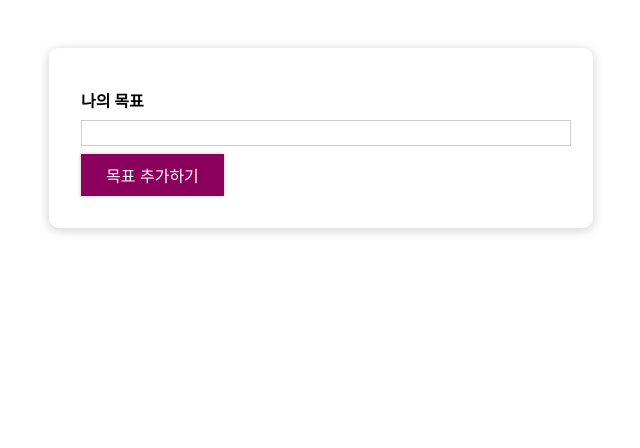
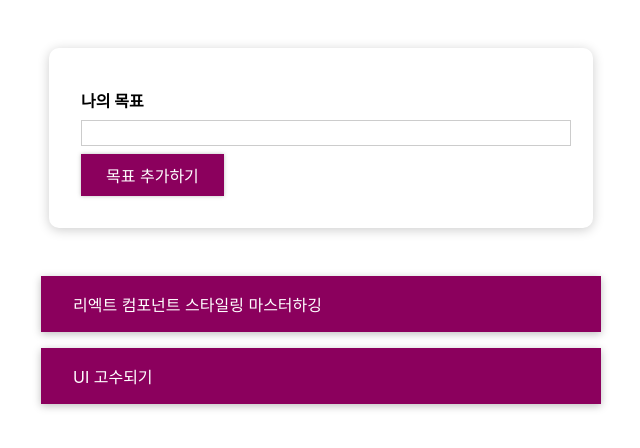
Before and after one commit to xodyd12/react-study, a React (Create React App) app: page / in a window 1280 px wide. Shown: the top 448 px of the page, without its empty margins (319-959 px from the left). Built offline with nearby package versions, Linux system fonts and the light colour scheme.

Commit message:
목표설정 앱 - 기본구성(추가기능,삭제기능)

```diff
--- a/src/App.js
+++ b/src/App.js
@@ -1,17 +1,66 @@
 import React, { useState } from 'react';
+import './App.css';
+import CourseList from './components/CourseGoals/CourseList';
 import CourseInput from './components/CourseGoals/CourseInput';
-import CourseList from './components/CourseGoals/CourseList';
-import './App.css'
+
+const DUMMY_DATA = [
+  {
+    id: 'g1',
+    text: '리엑트 컴포넌트 스타일링 마스터하깅',
+  },
+  {
+    id: 'g2',
+    text: 'UI 고수되기 ',
+  },
+];
 
 const App = () => {
+  const [goals, setGoals] = useState(DUMMY_DATA);
+  //courselist 조건부 렌더링
+  let listContent = (
+    <p
+      style={{
+        color: 'red',
+        fontSize: '2em',
+        textAlign: 'center',
+      }}
+    >
+      목표를 등록해주세요
+    </p>
+  );
+
+  //삭제 핸들러를 item까지 내려보내야함
+  const deleteGoalHandler = (id) => {
+    console.log(id + '클릭됨');
+    const updateGoals = [...goals];
+    const index = updateGoals.findIndex((goal) => goal.id === id);
+    updateGoals.splice(index, 1);
+
+    setGoals(updateGoals);
+  };
+
+  if (goals.length > 0) {
+    listContent = <CourseList items={goals} onDelete={deleteGoalHandler} />;
+  }
+  //Input에게 전달할 함수
+  const addGoalHandler = (text) => {
+    console.log(text);
+    const newGoal = {
+      id: Math.random().toString(),
+      text: text,
+    };
+
+    // setGoals([...goals, newGoal]);
+    //순서에 따라 수정됨
+    setGoals((prevGoals) => [...prevGoals, newGoal]);
+  };
+
   return (
     <div>
       <section id="goal-form">
-      <CourseInput />
+        <CourseInput onAdd={addGoalHandler} />
       </section>
-      <section id ="goals">
-      <CourseList/>
-      </section>
+      <section id="goals">{listContent}</section>
     </div>
   );
 };
--- a/src/components/CourseGoals/CourseInput.js
+++ b/src/components/CourseGoals/CourseInput.js
@@ -1,16 +1,31 @@
-import React from 'react'
-import './CourseInput.css'
-import Button from '../UI/Button/Button'
-const CourseInput = () => {
+import React, { useState } from 'react';
+import './CourseInput.css';
+import Button from '../UI/Button/Button';
+
+const CourseInput = ({ onAdd }) => {
+  const [enteredText, setEnteredText] = useState('');
+
+  const textChangeHandler = (e) => {
+    setEnteredText(e.target.value);
+  };
+
+  const formSubmitHandler = (e) => {
+    e.preventDefault();
+    console.log(enteredText);
+
+    onAdd(enteredText);
+    setEnteredText('');
+  };
+
   return (
-    <form>
-    <div className="form-control">
-      <label>나의 목표</label>
-      <input type="text"/>
-    </div>
-    <Button type="submit">목표 추가하기</Button>
-  </form>
-  )
-}
+    <form onSubmit={formSubmitHandler}>
+      <div className="form-control">
+        <label>나의 목표</label>
+        <input type="text" onChange={textChangeHandler} value={enteredText} />
+      </div>
+      <Button type="submit">목표 추가하기</Button>
+    </form>
+  );
+};
 
-export default CourseInput
+export default CourseInput;
--- /dev/null
+++ b/src/components/CourseGoals/CourseItem.css
@@ -0,0 +1,8 @@
+.goal-item {
+    margin: 1rem 0;
+    background: #8b005d;
+    box-shadow: 0 2px 8px rgba(0, 0, 0, 0.26);
+    color: white;
+    padding: 1rem 2rem;
+    cursor: pointer;
+  }
--- /dev/null
+++ b/src/components/CourseGoals/CourseItem.js
@@ -0,0 +1,12 @@
+import React from 'react'
+import './CourseItem.css'
+const CourseItem = ({item, onDelete}) => {
+
+  return (
+    <li className='goal-item' onClick={()=> onDelete(item.id)}>
+      {item.text}
+    </li>
+  )
+}
+
+export default CourseItem
--- a/src/components/CourseGoals/CourseList.js
+++ b/src/components/CourseGoals/CourseList.js
@@ -1,9 +1,15 @@
-import React from 'react'
-import './CourseList.css'
-const CourseList = () => {
+import React from 'react';
+import './CourseList.css';
+import CourseItem from './CourseItem';
+
+const CourseList = ({ items,onDelete }) => {
   return (
-    <ul className='goal-list'></ul>
-  )
-}
+    <ul className="goal-list">
+      {items.map((item) => {
+        return <CourseItem item={item} key={item.id} onDelete={onDelete} />;
+      })}
+    </ul>
+  );
+};
 
-export default CourseList
+export default CourseList;
```
